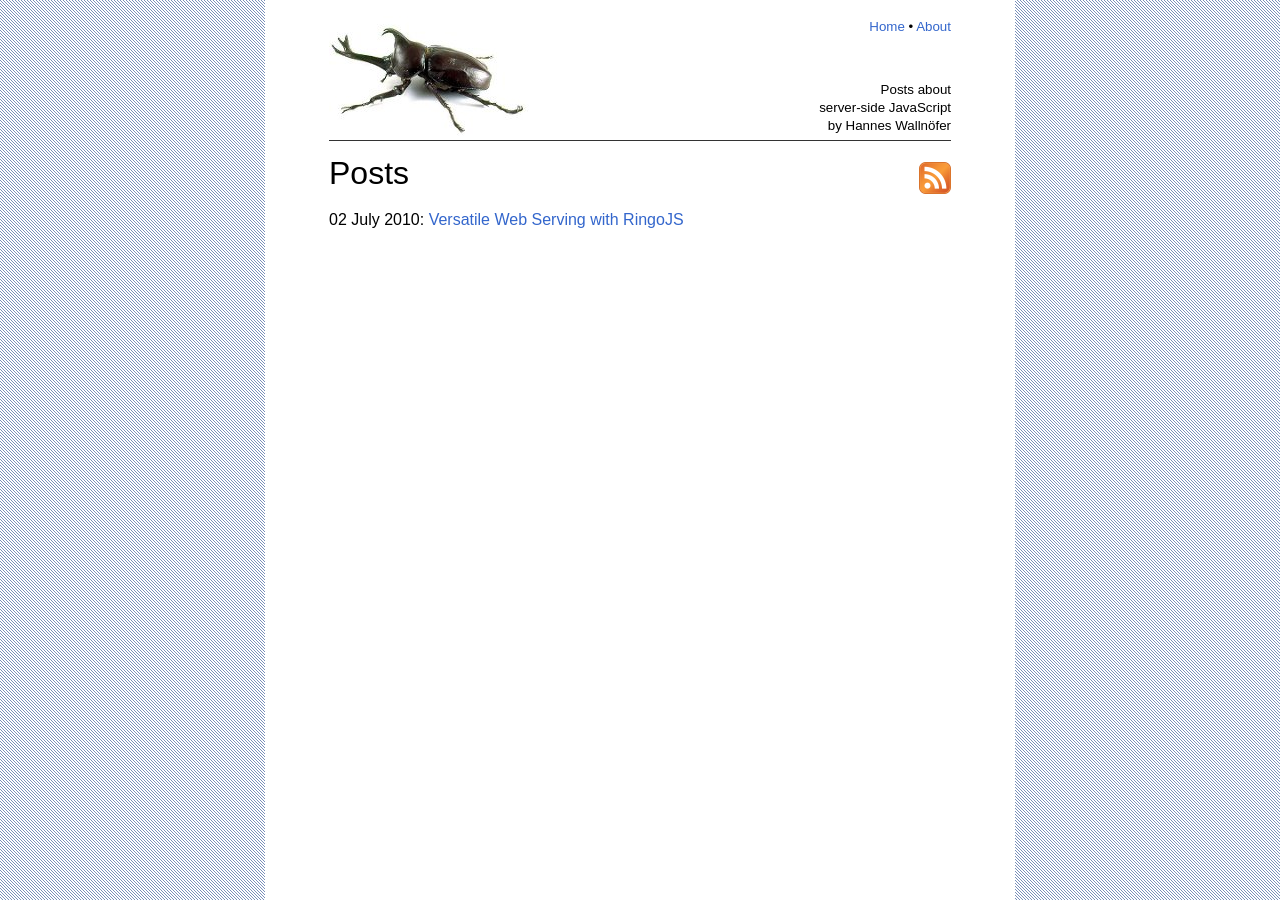
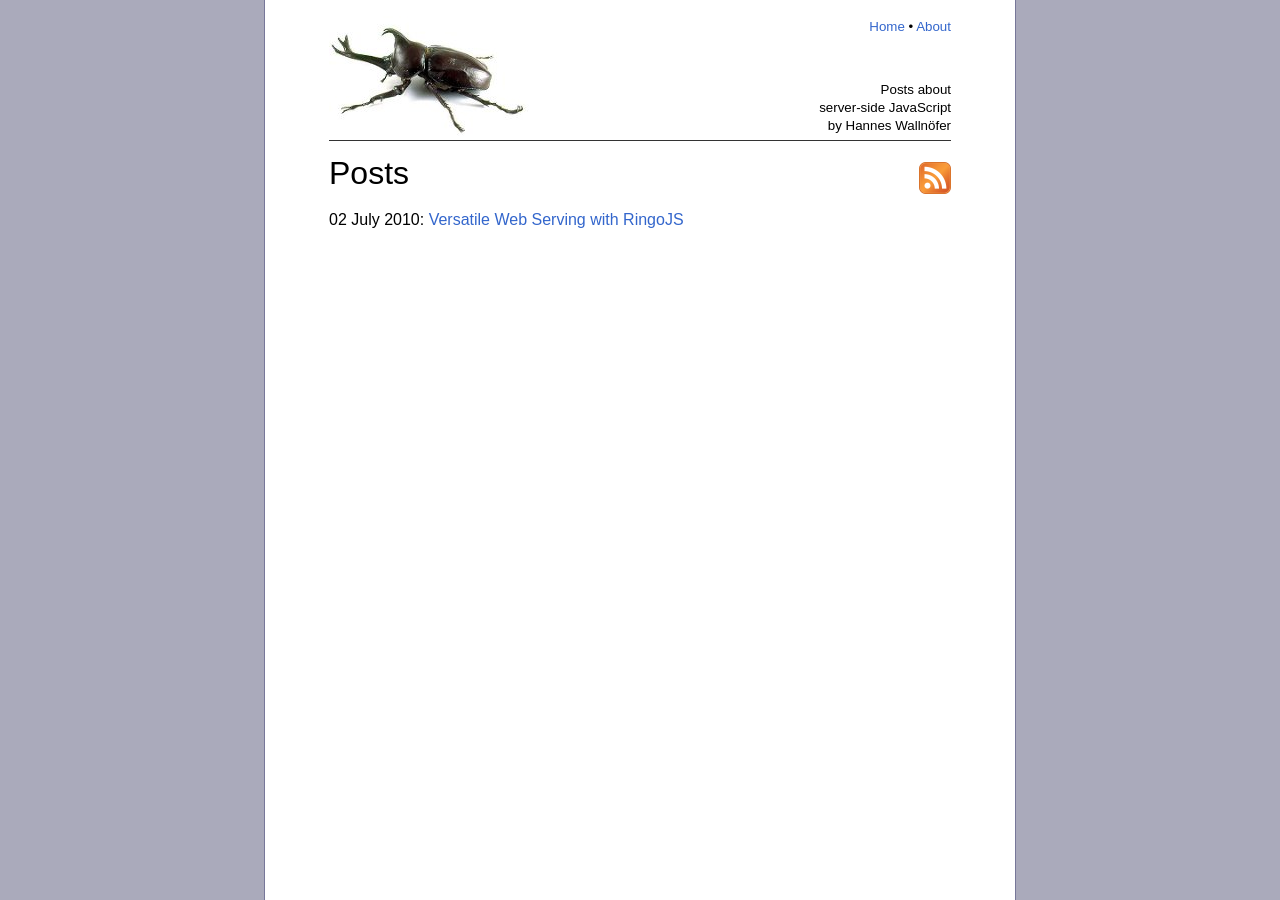
Before and after one commit to hns/hns.github.com, a Jekyll site: the page built from index.md, in a window 1280 px wide. Built offline with Jekyll 4.4.1, drawn with Linux system fonts in a browser that asks for light colours.

Commit message:
use plain color background

```diff
--- a/css/style.css
+++ b/css/style.css
@@ -1,10 +1,9 @@
 html, body {
     font-family: sans-serif;
     line-height: 1.4em;
-    background-color: #fff;
+    background-color: #aab;
     margin: 0;
     height: 100%;
-    background-image: url("../images/pattern.png");
 }
 
 .wrap {
@@ -13,6 +12,9 @@ html, body {
     margin: 0 auto;
     background-color: #fff;
     min-height: 100%;
+    border-width: 0 1px;
+    border-style: solid;
+    border-color: #779;
 }
 
 .pad {
```
